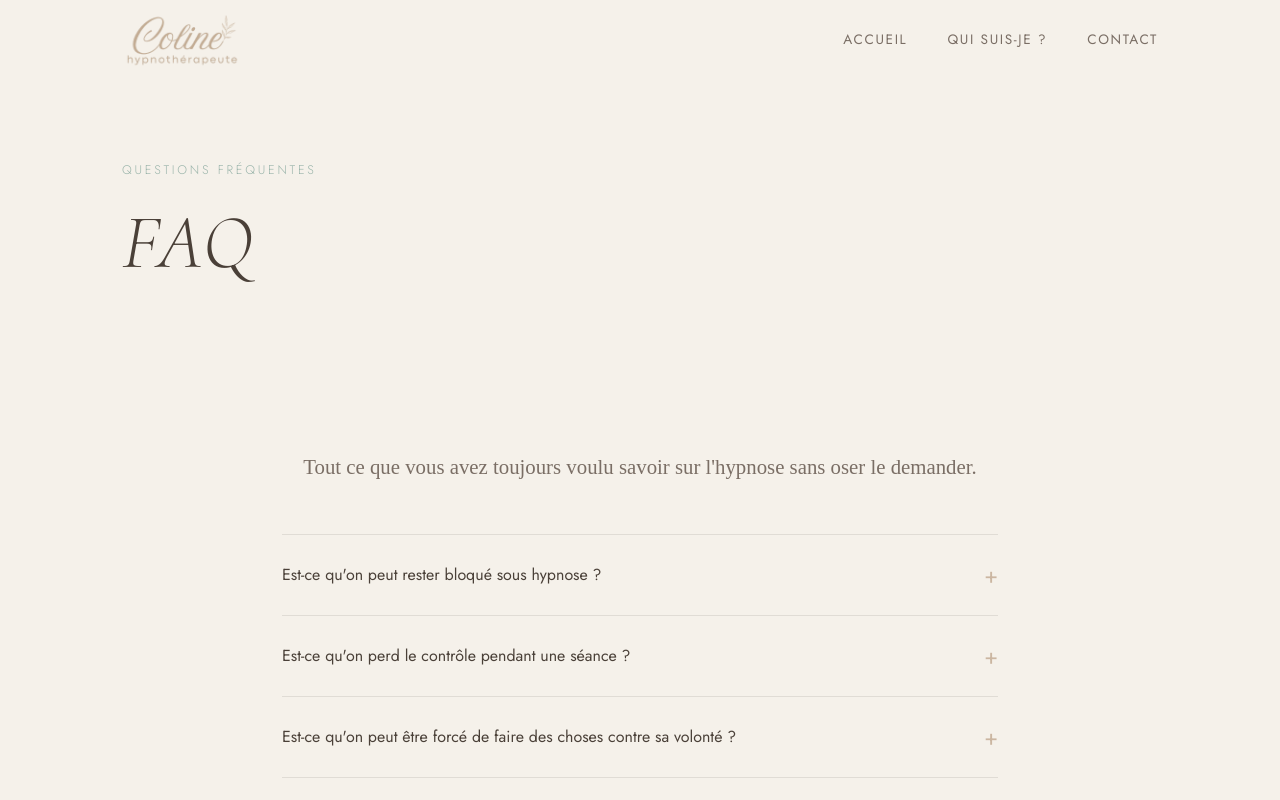
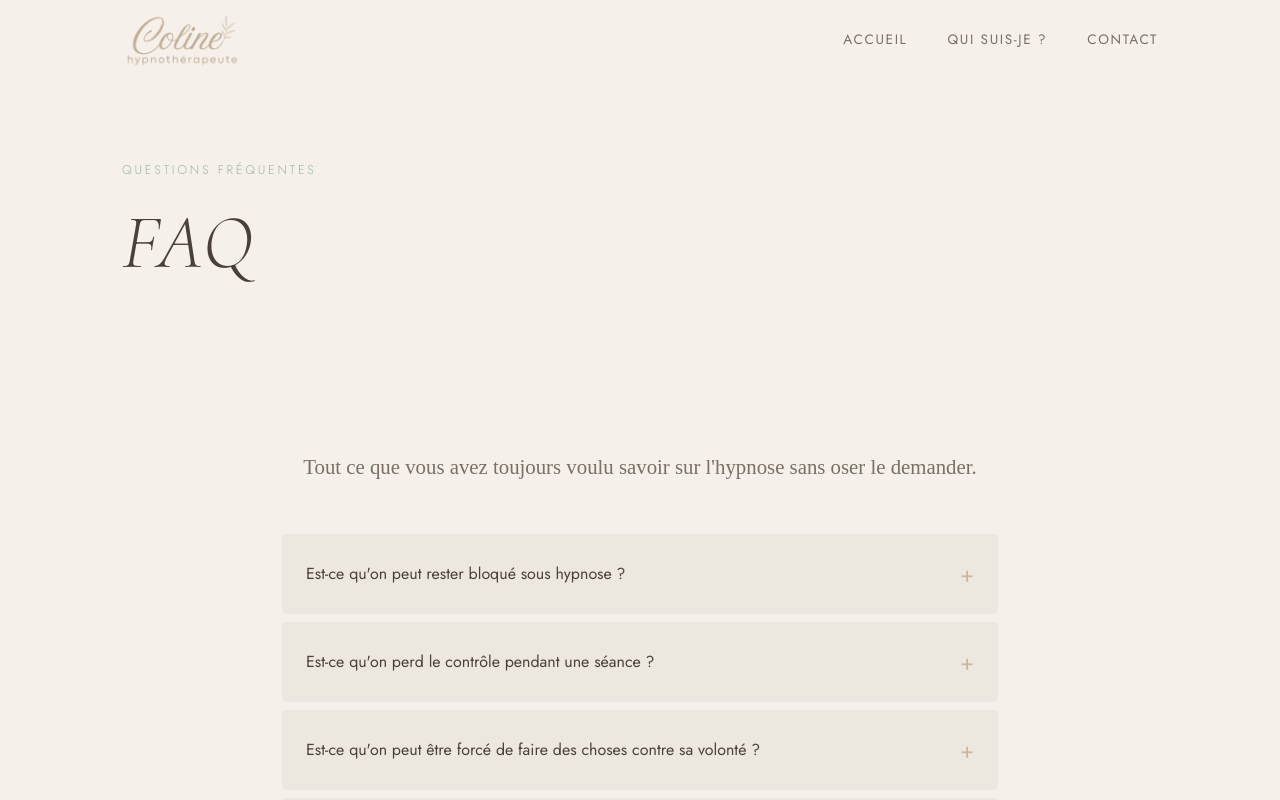
Before and after one commit to martinmenguy/colinepiou, a React (Vite) app: page /faq in a window 1280 px wide. Shown: the top 800 px of the page. Built offline with nearby package versions, Linux system fonts and the light colour scheme; a web font is replaced by a local one.

Commit message:
Update FAQ.css

```diff
--- a/src/pages/FAQ.css
+++ b/src/pages/FAQ.css
@@ -24,11 +24,10 @@ font-size: 1.3rem;
 }
 
 .faq__item {
-  border-bottom: 1px solid rgba(74, 64, 56, 0.12);
-}
-
-.faq__item:first-child {
-  border-top: 1px solid rgba(74, 64, 56, 0.12);
+  background: var(--beige-dark);
+padding: 0 1.5rem;
+margin-bottom: 0.5rem;
+border-radius: 4px;
 }
 
 .faq__question {
```
